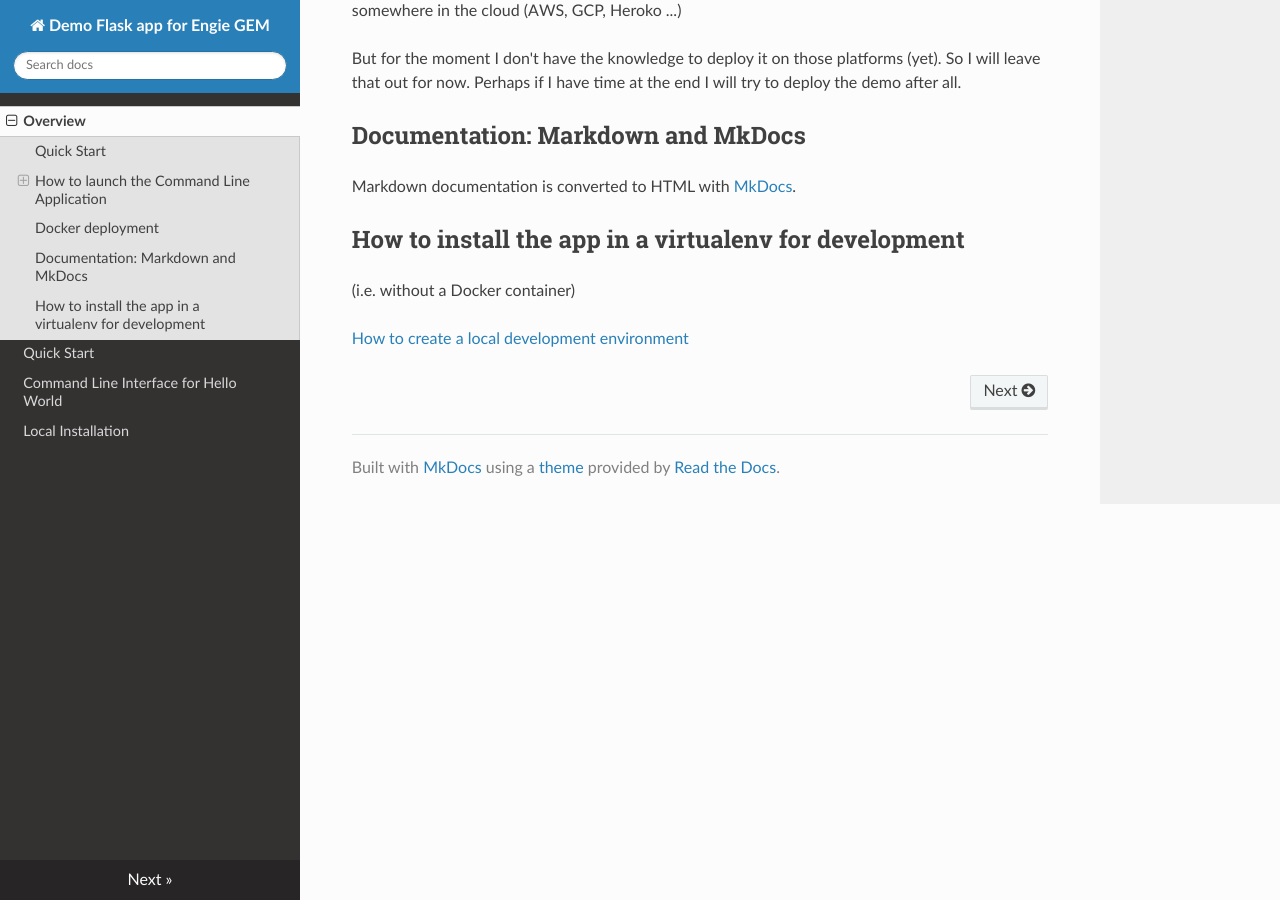
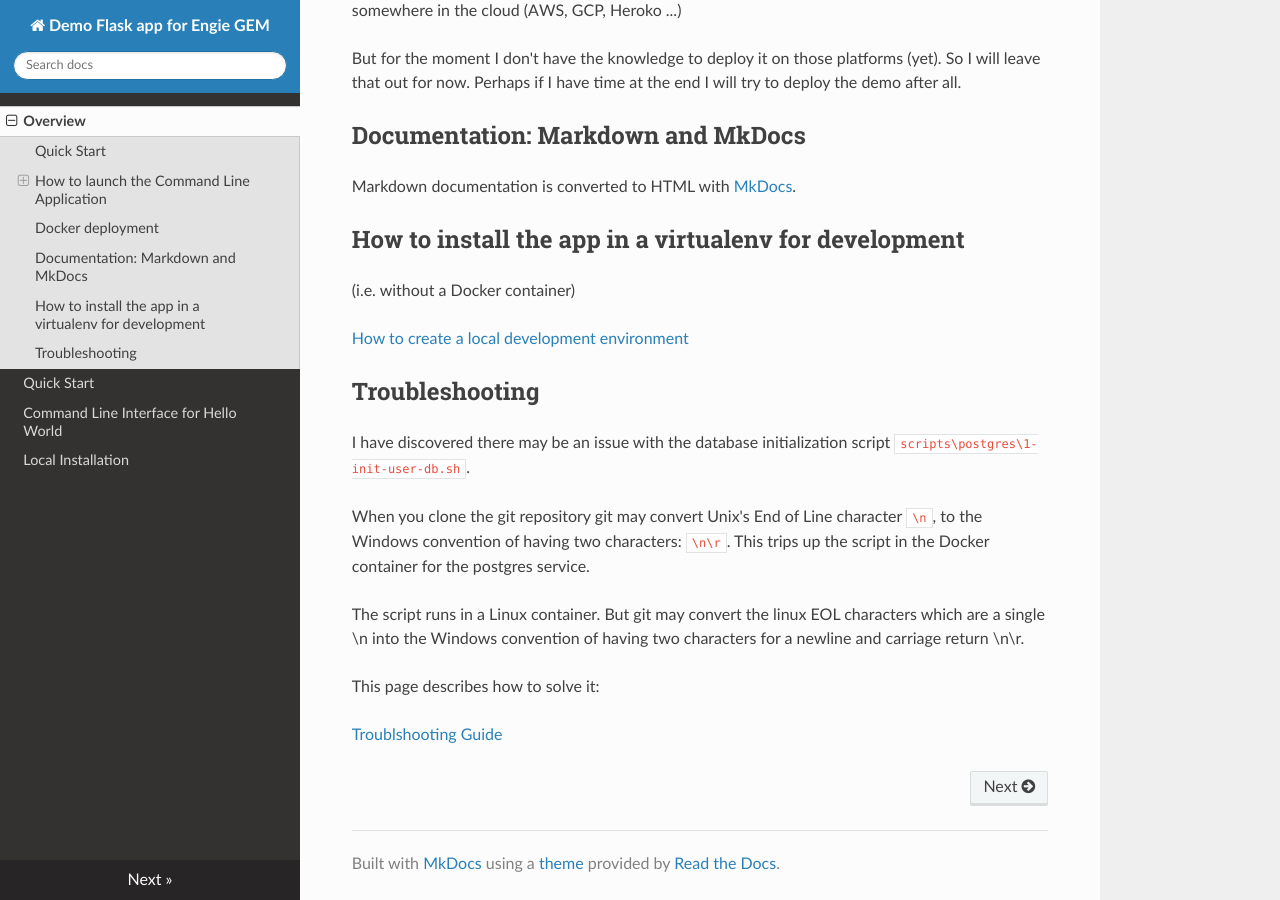
Before and after one commit to JohanKJSchreurs/demo-for-engie, an MkDocs documentation site: the page built from docs/index.md, in a window 1280 px wide and 900 px high, scrolled down 757 px. Built offline with MkDocs 1.6.1, drawn with Linux system fonts in a browser that asks for light colours; nearby versions of some CDN libraries.

Commit message:
Added troubleshooting procedure: what to do if helloworld database failed to get create automatically.

```diff
--- a/docs/index.md
+++ b/docs/index.md
@@ -44,3 +44,16 @@ Markdown documentation is converted to HTML with [MkDocs](https://www.mkdocs.org
 (i.e. without a Docker container)
 
 [How to create a local development environment](local-installation.md)
+
+## Troubleshooting
+
+I have discovered there may be an issue with the database initialization script `scripts\postgres\1-init-user-db.sh`.
+
+When you clone the git repository git may convert Unix's End of Line character `\n`, to the Windows convention of having two characters: `\n\r`.
+This trips up the script in the Docker container for the postgres service.
+
+The script runs in a Linux container. But git may convert the linux EOL characters which are a single \n into the Windows convention of having two characters for a newline and carriage return \n\r.
+
+This page describes how to solve it:
+
+[Troublshooting Guide](troubleshooting.md)
```
Also changed, not shown: README.md (+13 -0 lines), docs/troubleshooting.md (added, +93 -0 lines).
